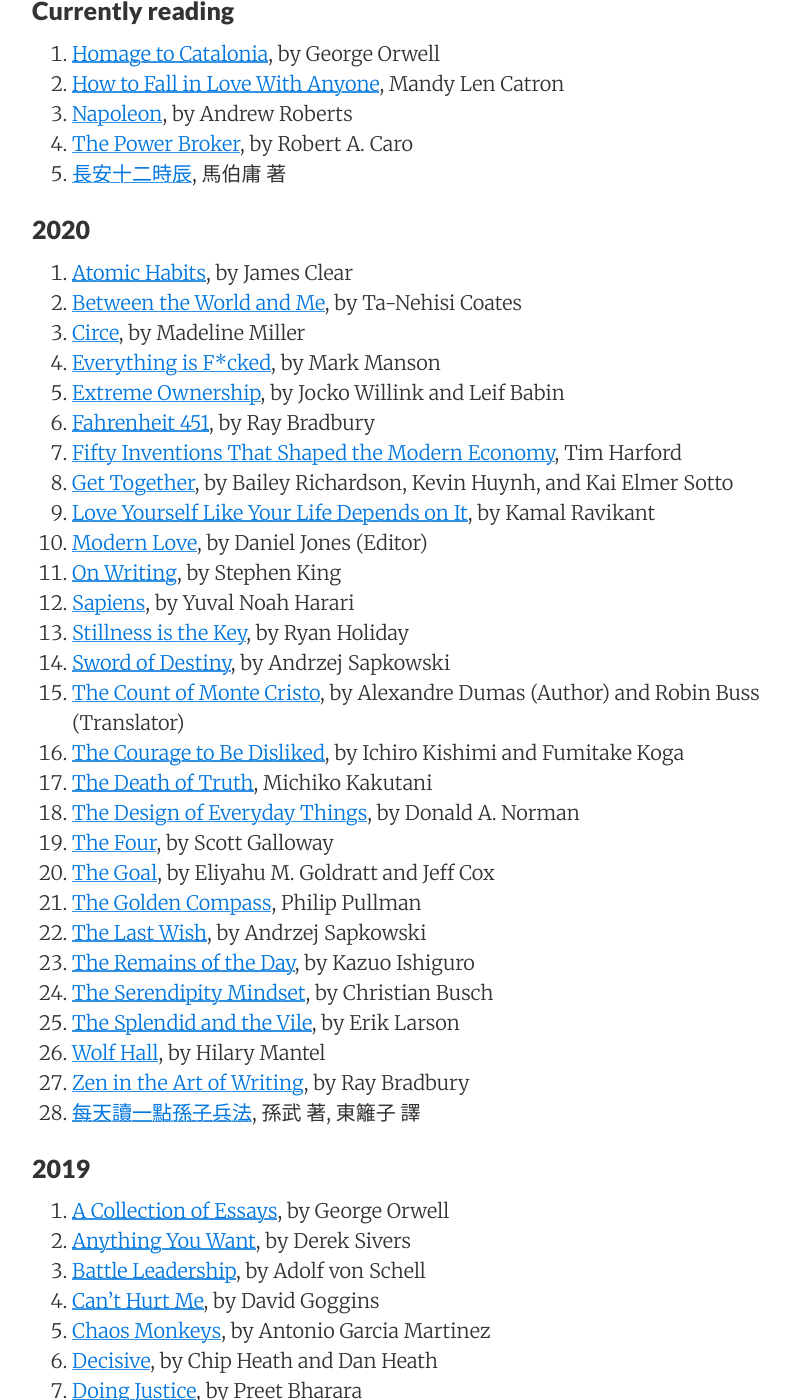
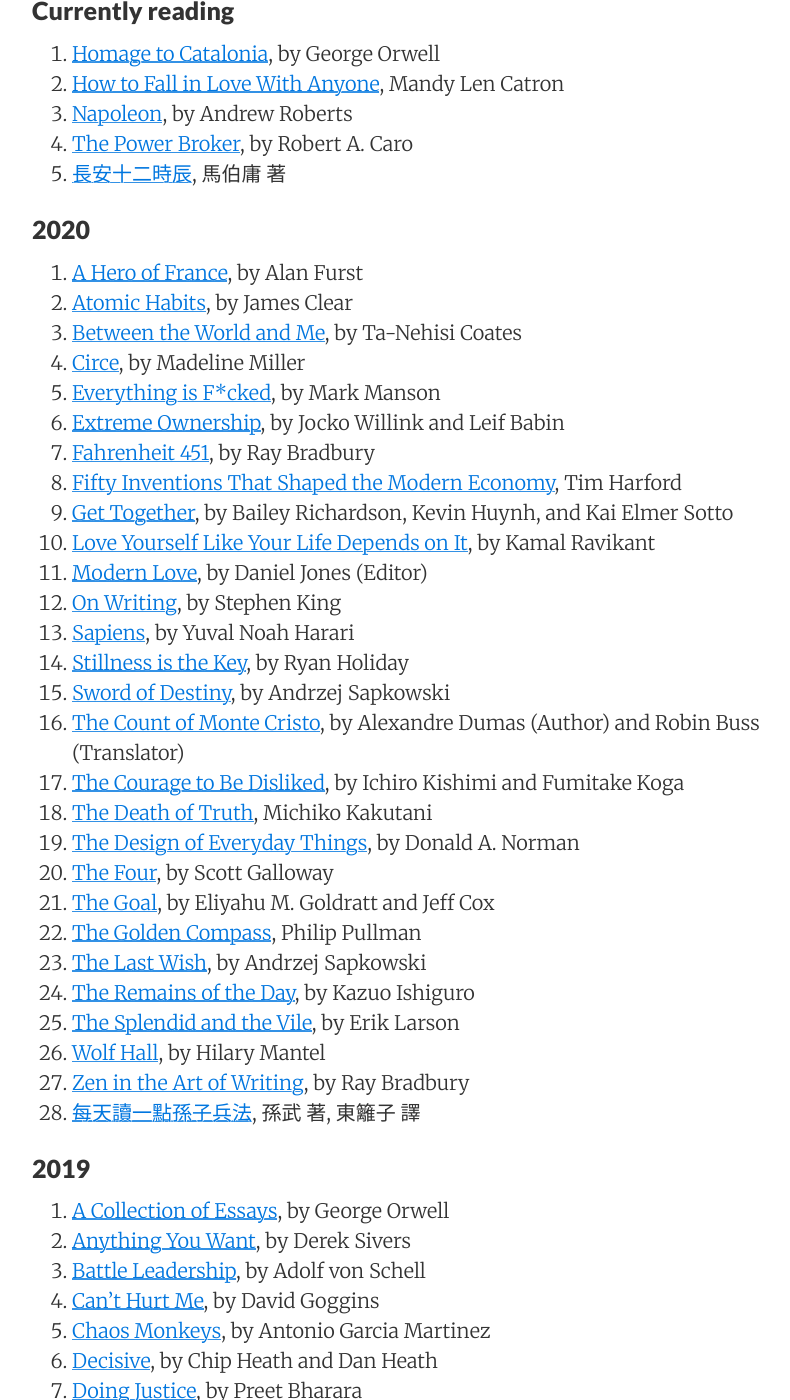
Before and after one commit to sewardlee337/sewardlee337.github.io, a Jekyll site: the page built from readinglist.md, in a window 1280 px wide and 1400 px high, scrolled down 380 px. Shown: the whole window, without its empty margins (188-978 px from the left). Built offline with Jekyll 4.4.1, drawn with Linux system fonts in a browser that asks for light colours; nearby versions of some CDN libraries.

Commit message:
Update reading list

```diff
--- a/readinglist.md
+++ b/readinglist.md
@@ -21,6 +21,7 @@ _"My alma mater was books, a good library... I could spend the rest of my life r
 
 ### 2020
 
+1. [A Hero of France](https://amzn.to/3e8fJHq), by Alan Furst
 1. [Atomic Habits](https://amzn.to/2yWRJbb), by James Clear
 1. [Between the World and Me](https://amzn.to/3g5KLBg), by Ta-Nehisi Coates
 1. [Circe](https://amzn.to/2OaLQLP), by Madeline Miller
@@ -44,7 +45,6 @@ _"My alma mater was books, a good library... I could spend the rest of my life r
 1. [The Golden Compass](https://amzn.to/2wTKMqk), Philip Pullman
 1. [The Last Wish](https://amzn.to/2QBo39P), by Andrzej Sapkowski
 1. [The Remains of the Day](https://amzn.to/34vWaFB), by Kazuo Ishiguro
-1. [The Serendipity Mindset](https://amzn.to/3f7GmO9), by Christian Busch
 1. [The Splendid and the Vile](https://amzn.to/3f1N9Zb), by Erik Larson
 1. [Wolf Hall](https://amzn.to/2Lq84Iz), by Hilary Mantel
 1. [Zen in the Art of Writing](https://amzn.to/3b1YMgA), by Ray Bradbury
```
